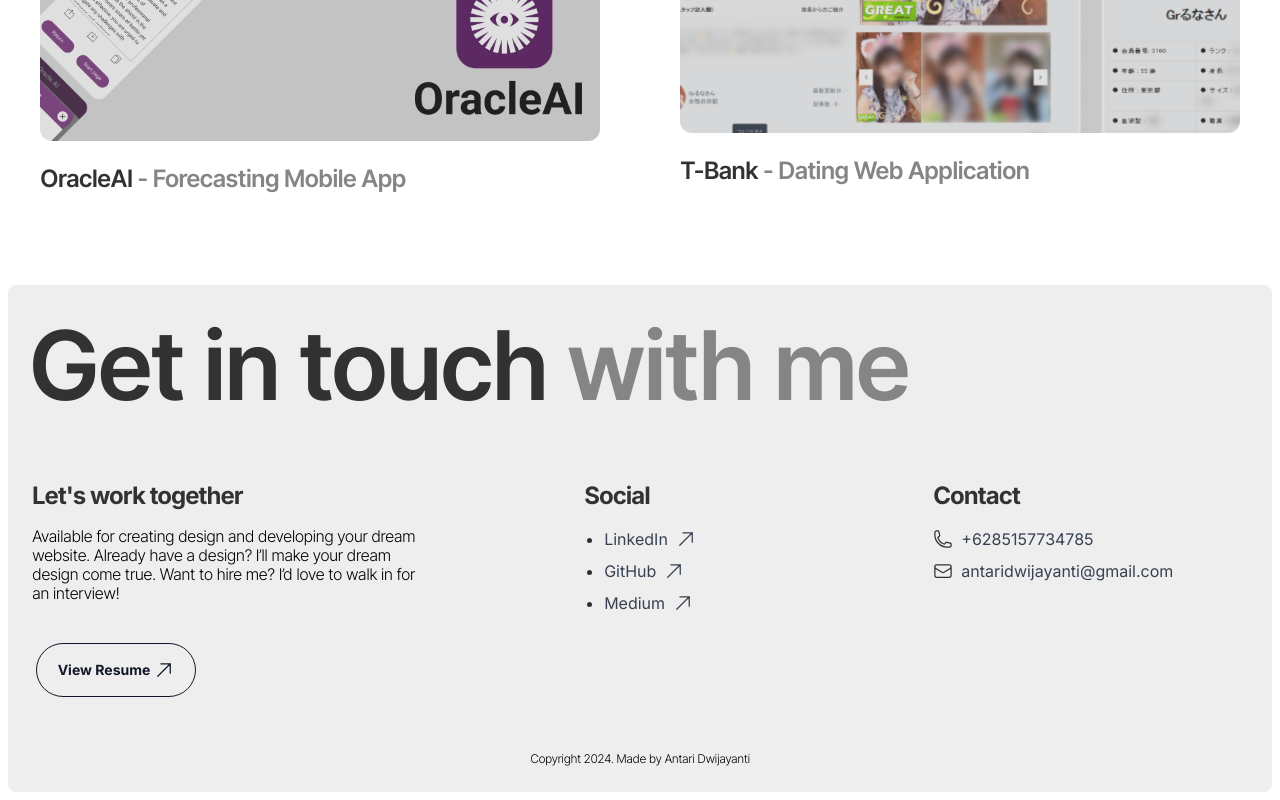
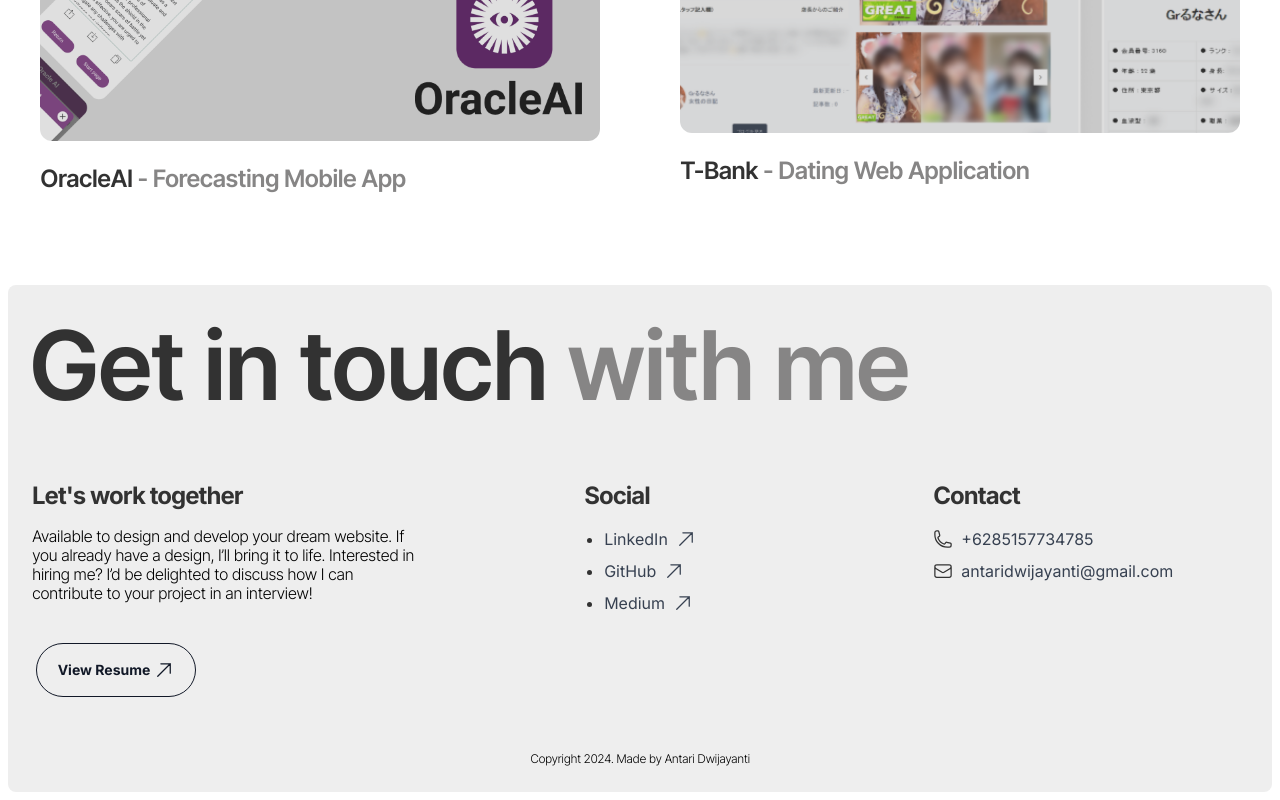
Before and after one commit to antaridj1/portfolio, a Next.js app: page / in a window 1280 px wide. Shown: the part 2687-3487 px from the top of the page. Built offline with nearby package versions, Linux system fonts and the light colour scheme; what tailwindcss-animated would draw is missing.

Commit message:
fix: footer text

```diff
--- a/src/app/components/Footer.jsx
+++ b/src/app/components/Footer.jsx
@@ -19,8 +19,7 @@ export default function Footer(){
                                     Let's work together
                                 </SubtitleBold>
                                 <Text>
-                                    Available for creating design and developing your dream website. Already have a design? I’ll make your dream design come true.
-                                    Want to hire me? I’d love to walk in for an interview!
+                                    Available to design and develop your dream website. If you already have a design, I’ll bring it to life. Interested in hiring me? I’d be delighted to discuss how I can contribute to your project in an interview!
                                 </Text>
                                 <div className="mt-10">
                                     <LinkIconSecondary href={'Antari_Dwijayanti_Resume_Web_Developer.pdf'} text={'View Resume'}>
```
